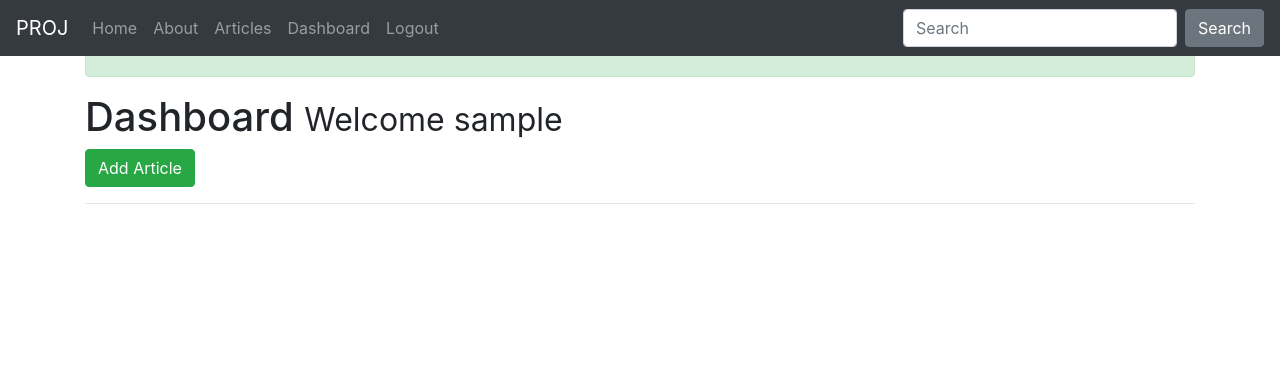
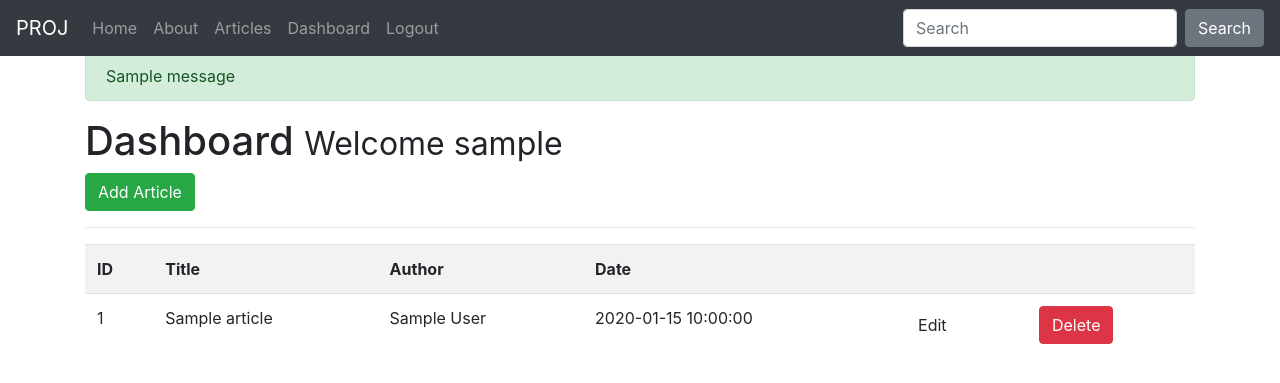
Before and after one commit to KaydenR/FlaskTest, a Flask app: page /dashboard in a window 1280 px wide. Shown: the top 383 px of the page. Run offline with Flask 2, Linux system fonts and the light colour scheme; the visitor is signed in with stand-in values (Sample User, id 1); tables that the repository leaves empty or names only in its code hold one stand-in row (values such as "Sample post"); one stand-in notice (Sample message) is shown; some libraries are stand-ins or nearby versions.

Commit message:
Added full article functionality

```diff
--- a/app.py
+++ b/app.py
@@ -1,5 +1,4 @@
 from flask import Flask, render_template, flash, redirect, url_for, session, request, logging
-from data import Articles
 from flask_mysqldb import MySQL
 from wtforms import Form, StringField, TextAreaField, PasswordField, validators
 from passlib.hash import sha256_crypt
@@ -19,7 +18,6 @@ app.config['MYSQL_CURSORCLASS'] = 'DictCursor'
 #init MYSQL
 mysql = MySQL(app)
 
-Articles = Articles()
 
 @app.route('/')
 @app.route('/home')
@@ -33,11 +31,33 @@ def about():
 
 @app.route('/articles')
 def articles():
-    return render_template('articles.html', articles = Articles)
+    # Create Cursor
+    cur = mysql.connection.cursor()
+
+    #Get Articles
+    result = cur.execute("SELECT * FROM articles")
+
+    articles = cur.fetchall()
+
+    if result > 0:
+        return render_template('articles.html', articles=articles)
+    else:
+        msg = 'No Articles Found'
+        return render_template('articles.html', msg=msg)
+    #Close Connection
+    cur.close()
 
 @app.route('/article/<string:id>/')
 def article(id):
-    return render_template('article.html', id=id)
+    # Create Cursor
+    cur = mysql.connection.cursor()
+
+    #Get Article
+    result = cur.execute("SELECT * FROM articles WHERE id = %s", [id])
+
+    article = cur.fetchone()
+
+    return render_template('article.html', article=article)
 
 class RegisterForm(Form):
     name = StringField('Name', [validators.Length(min=1, max=50)])
@@ -134,7 +154,21 @@ def logout():
 @app.route('/dashboard')
 @is_logged_in
 def dashboard():
-    return render_template('dashboard.html')
+    # Create Cursor
+    cur = mysql.connection.cursor()
+
+    #Get Articles
+    result = cur.execute("SELECT * FROM articles")
+
+    articles = cur.fetchall()
+
+    if result > 0:
+        return render_template('dashboard.html', articles=articles)
+    else:
+        msg = 'No Articles Found'
+        return render_template('dashboard.html', msg=msg)
+    #Close Connection
+    cur.close()
 
 #Article Form Class
 class ArticleForm(Form):
@@ -167,6 +201,69 @@ def add_article():
 
     return render_template('add_article.html', form=form)
 
+#Edit Article
+@app.route('/edit_article/<string:id>', methods=['GET', 'POST'])
+@is_logged_in
+def edit_article(id):
+    #create cur
+    cur = mysql.connection.cursor()
+
+    #Get article by id
+    result = cur.execute("SELECT * FROM articles WHERE id=%s", [id])
+
+    article = cur.fetchone()
+
+    #Get form
+    form = ArticleForm(request.form)
+
+    #populate article form fields
+    form.title.data = article['title']
+    form.body.data = article['body']
+
+    if request.method == 'POST' and form.validate():
+        title = request.form['title']
+        body = request.form['body']
+
+        #Create Cursor
+        cur = mysql.connection.cursor()
+        app.logger.info(title)
+
+        #execute
+        cur.execute("UPDATE articles SET title=%s, body=%s WHERE id = %s", (title, body, id))
+
+        #commit to db
+        mysql.connection.commit()
+
+        #close connection
+        cur.close()
+
+        flash('Article Updated', 'success')
+
+        return redirect(url_for('dashboard'))
+
+    return render_template('edit_article.html', form=form)
+
+
+#Delete Article
+@app.route('/delete_article/<string:id>', methods=['POST'])
+@is_logged_in
+def delete_article(id):
+    #create cursor
+    cur = mysql.connection.cursor()
+
+    #execute
+    cur.execute("DELETE FROM articles WHERE id = %s", [id])
+
+    #commit to db
+    mysql.connection.commit()
+
+    #close connection
+    cur.close()
+
+    flash('Article Deleted', 'success')
+
+    return redirect(url_for('dashboard'))
+
 if __name__ == '__main__':
     app.debug = True
     app.run()
--- a/templates/dashboard.html
+++ b/templates/dashboard.html
@@ -4,4 +4,29 @@
   <h1>Dashboard <small>Welcome {{session.username}}</small></h1>
   <a class="btn btn-success" href="/add_article">Add Article</a>
   <hr>
+  <table class="table table-striped">
+   <tr>
+     <th>ID</th>
+     <th>Title</th>
+     <th>Author</th>
+     <th>Date</th>
+     <th></th>
+     <th></th>
+   </tr>
+   {% for article in articles %}
+    <tr>
+      <td>{{article.id}}</td>
+      <td>{{article.title}}</td>
+      <td>{{article.author}}</td>
+      <td>{{article.create_date}}</td>
+      <td><a href="edit_article/{{article.id}}" class="btn btn-default pull-right">Edit</a></td>
+      <td>
+        <form action="{{url_for('delete_article', id=article.id)}}" method="post">
+          <input type="hidden" name="method" value="DELETE">
+          <input type="submit" value="Delete" class="btn btn-danger">
+        </form>
+      </td>
+    </tr>
+   {% endfor %}
+  </table>
 {% endblock %}
--- a/templates/home.html
+++ b/templates/home.html
@@ -4,5 +4,9 @@
     <div class="jumbotron text-center">
         <h1> Welcome to FlaskApp</h1>
         <p class="lead">This Application was built in the Python Framework</p>
+        {% if session.logged_in == NULL %}
+          <a href="/register" class="btn btn-primary btn-lg">Register</a>
+          <a href="/login" class="btn btn-success btn-lg">Login</a>
+        {% endif %}
     </div>
 {% endblock %}
--- a/templates/includes/_messages.html
+++ b/templates/includes/_messages.html
@@ -1,6 +1,6 @@
 {% with messages = get_flashed_messages(with_categories=true) %}
   {% if messages %}
-    {% for category, messages in messages %}
+    {% for category, message in messages %}
         <div class="alert alert-{{ category }}">{{message}}</div>
     {% endfor %}
   {% endif %}
--- a/templates/layout.html
+++ b/templates/layout.html
@@ -14,7 +14,7 @@
         </div>
 
         <script src="https://stackpath.bootstrapcdn.com/bootstrap/4.3.1/js/bootstrap.min.js"></script>
-        <script src="https://cdn.ckeditor.com/ckeditor5/15.0.0/classic/ckeditor.js"></script>
+        <script src="//cdn.ckeditor.com/4.13.0/standard/ckeditor.js"></script>
         <script type="text/javascript">
           CKEDITOR.replace('editor')
         </script>
```
Also changed, not shown: data.py (deleted, +0 -25 lines), templates/article.html (+6 -3 lines), templates/edit_article.html (added, +15 -0 lines).
